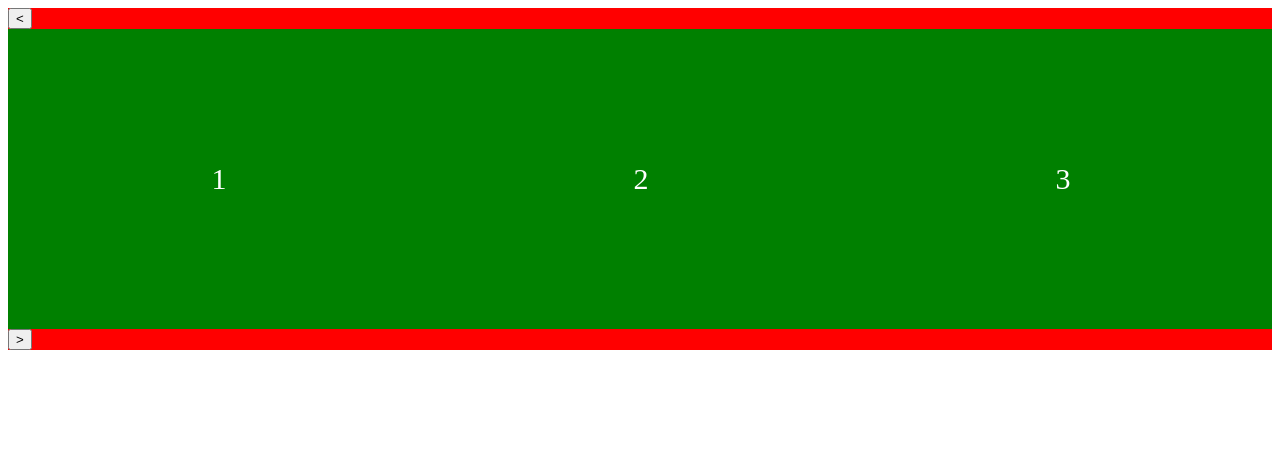
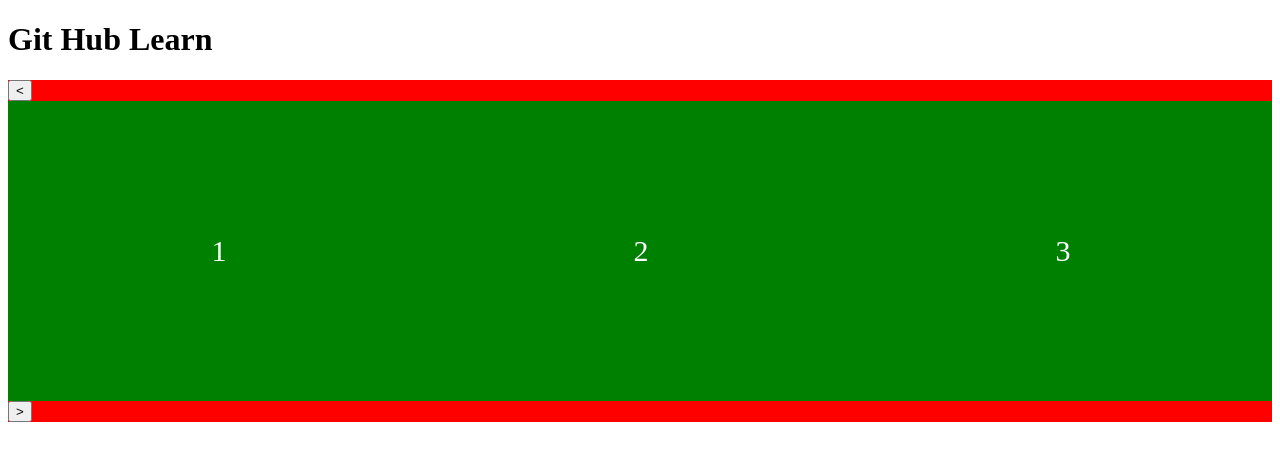
Before and after one commit to justakidz1402/TestGit, a plain HTML site: page index.html in a window 1280 px wide. Drawn offline with nearby package versions, Linux system fonts and the light colour scheme.

Commit message:
first comment

```diff
--- a/index.html
+++ b/index.html
@@ -10,6 +10,7 @@
 
 </head>
 <body>
+    <h1>Git Hub Learn</h1>
     <div class="collection">
         <div class="content"><div class="card">1</div></div>
         <div class="content"><div class="card">2</div></div>
```
